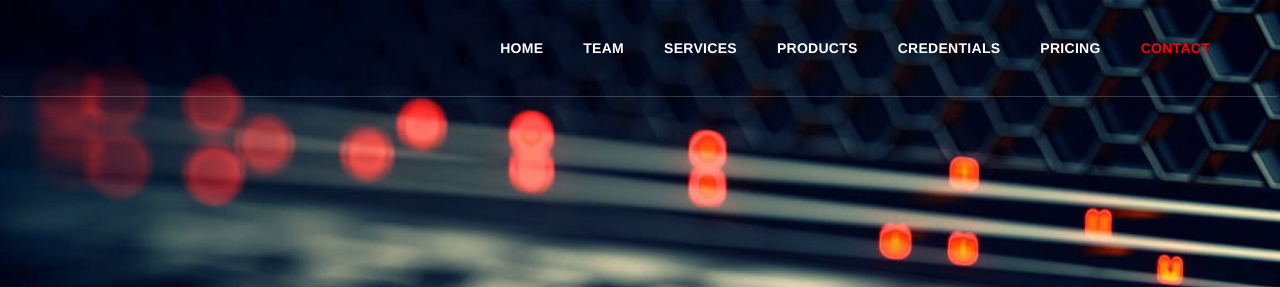
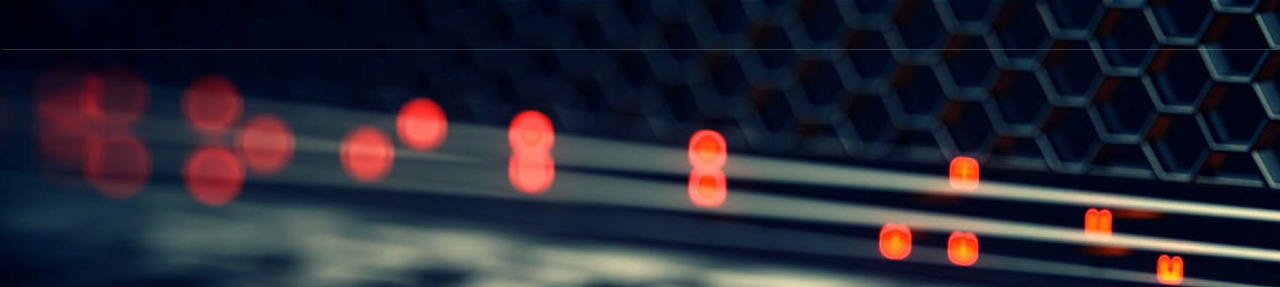
Before and after one commit to gokhanorhan/gokhanorhan.github.io, a plain HTML site: page www2/index.html in a window 1280 px wide. Shown: the top 287 px of the page. Drawn offline with Linux system fonts and the light colour scheme.

Commit message:
Update index.html

```diff
--- a/www2/index.html
+++ b/www2/index.html
@@ -37,17 +37,7 @@
 					  </ul>
 					</div--->
 
-                        <div class="menu-container">
-                            <ul class="nav navbar-nav navbar-nav-right">
-                                <li class="js_nav-item nav-item"><a class="nav-item-child nav-item-hover" href="#body">Home</a></li>
-                                <li class="js_nav-item nav-item"><a class="nav-item-child nav-item-hover" href="#about">Team</a></li>
-								<li class="js_nav-item nav-item"><a class="nav-item-child nav-item-hover" href="#services">Services</a></li>
-                                <li class="js_nav-item nav-item"><a class="nav-item-child nav-item-hover" href="#products">Products</a></li>
-								<li class="js_nav-item nav-item"><a class="nav-item-child nav-item-hover" href="#work">Credentials</a></li>
-                                <li class="js_nav-item nav-item"><a class="nav-item-child nav-item-hover" href="#pricing">Pricing</a></li>
-                                <li class="js_nav-item nav-item"><a class="nav-item-child nav-item-hover" href="#contact">Contact</a></li>
-                            </ul>
-                        </div>
+
                     </div>
                 </div>
             </nav>
```
